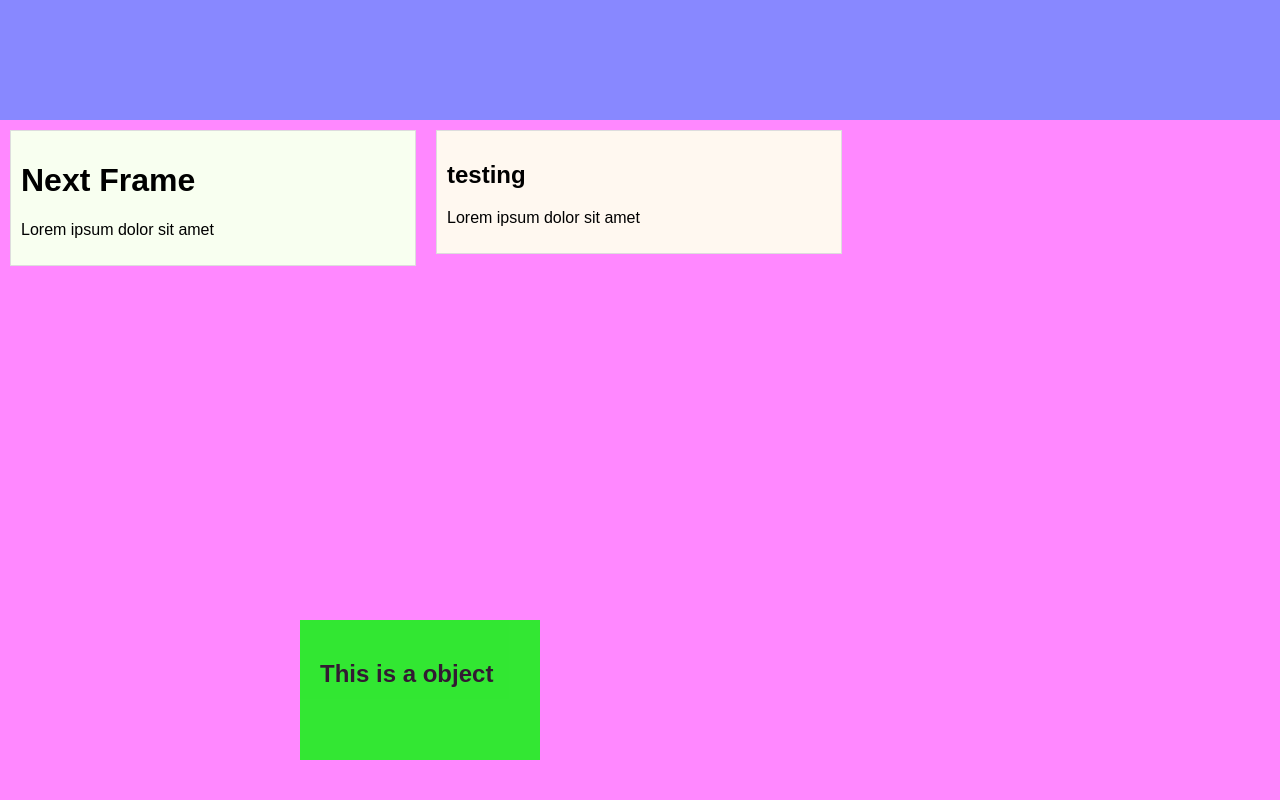
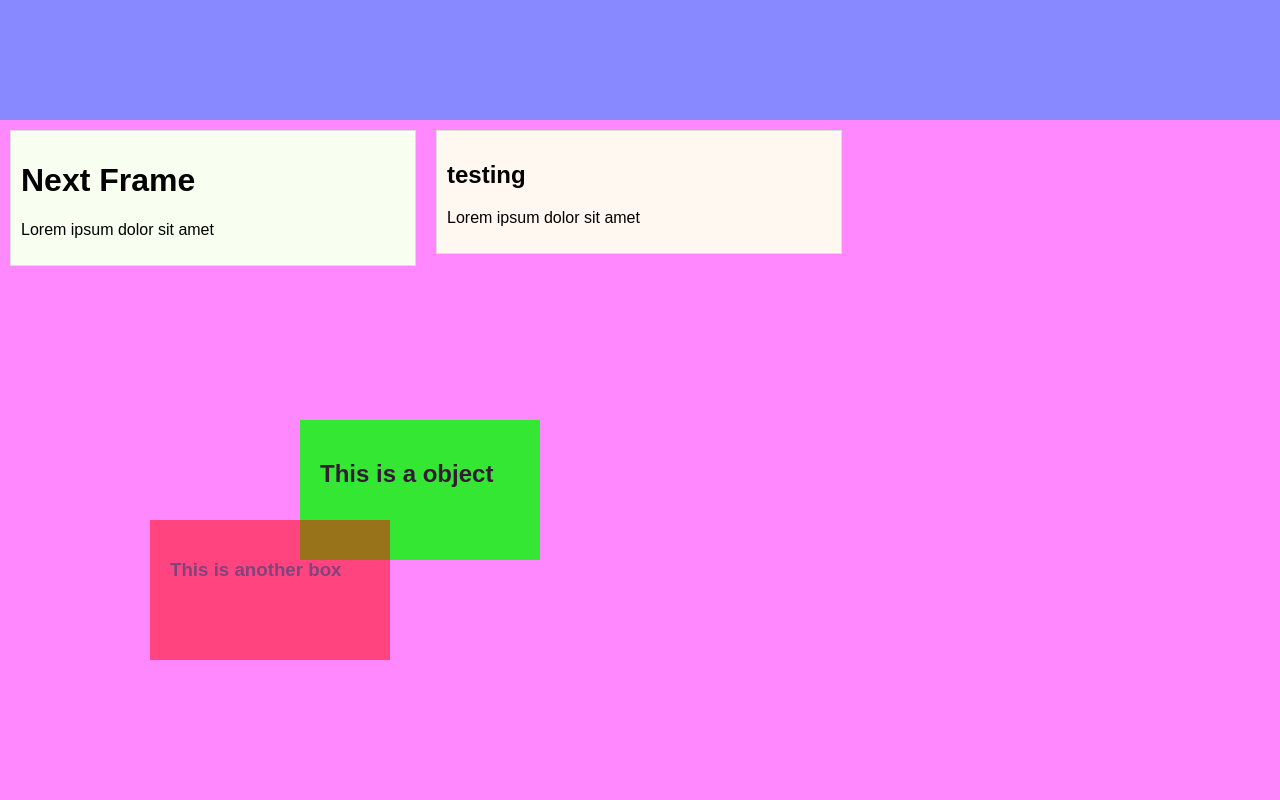
Before and after one commit to jkt3000/parallax, a plain HTML site: page index.html in a window 1280 px wide. Shown: the part 1080-1880 px from the top of the page. Drawn offline with nearby package versions, Linux system fonts and the light colour scheme.

Commit message:
new, simpler implementation using position:fixed layers instead.

```diff
--- a/index.html
+++ b/index.html
@@ -10,17 +10,17 @@
     .frame { height: 1200px; display:block; position:relative;}
     .box { padding: 10px; margin: 10px; min-height: 100px; border:1px solid #ddd; width: 30%; float:left; }
 
-    .obj { position:absolute; padding: 20px; width: 200px; height: 100px; }
+    .obj { position:fixed; padding: 20px; width: 200px; height: 100px; }
     .foreground { z-index: 20; opacity: 0.5; left: 150px; background: #ff0000;}
     .midground  { z-index: 10; opacity: 0.8; left: 300px; background: #00ff00;}
-    .background { z-index: 1;  opacity: 1; left: 350px; background: #0000ff;}
+    .background { z-index: 1;  opacity: 1; left: 350px;   background: #0000ff;}
 
     #object1 { top: 300px;}
     #object2 { top: 400px;}
-    #object3 { top: 500px;}
-    #object4 { top: 600px;}
-    #object5 { top: 300px;}
-    #object6 { top: 400px;}
+    #object3 { top: 1500px;}
+    #object4 { top: 1600px;}
+    #object5 { top: 2600px;}
+    #object6 { top: 2700px;}
 
   </style>
 </head>
@@ -33,11 +33,11 @@
       <p>Lorem ipsum dolor sit amet</p>
     </div>
 
-    <div class="midground obj" id="object1" data-scrollFactor=".8" data-scrollStart="1" data-scrollEnd="600">
+    <div class="midground obj" id="object1" data-scrollFactor=".5" data-scrollStart="1" data-scrollEnd="600">
       <h2>This is a object</h2>
     </div>
 
-    <div class="foreground obj" id="object2" data-scrollFactor=".3" data-scrollStart="1" data-scrollEnd="600">
+    <div class="foreground obj" id="object2" data-scrollFactor="-.2" data-scrollStart="1" data-scrollEnd="600">
       <h3>This is another box</h3>
     </div>
 
@@ -58,11 +58,11 @@
 
   <!-- frame -->
   <div id="beta" class="frame" style="background: #f8f; overflow:hidden">
-    <div class="midground obj" id="object3" data-scrollFactor=".7" data-scrollStart="300" data-scrollEnd="700">
+    <div class="midground obj" id="object3" data-scrollFactor=".7" data-scrollStart="900" data-scrollEnd="1200">
       <h2>This is a object</h2>
     </div>
 
-    <div class="foreground obj" id="object4" data-scrollFactor=".5" data-scrollStart="400" data-scrollEnd="800">
+    <div class="foreground obj" id="object4" data-scrollFactor=".5" data-scrollStart="1000" data-scrollEnd="1200">
       <h3>This is another box</h3>
     </div>
 
@@ -79,11 +79,11 @@
 
   <!-- frame -->
   <div id="gamma" class="frame" style="background: #ff8">
-    <div class="midground obj" id="object5" data-scrollFactor=".4" data-scrollStart="0" data-scrollEnd="500" style="background:none">
+    <div class="midground obj" id="object5" data-scrollFactor=".4" data-scrollStart="1600" data-scrollEnd="1900" style="background:none">
       <h2>This IS A CLEAR BOX</h2>
     </div>
 
-    <div class="background obj" id="object6" data-scrollFactor=".5" data-scrollStart="200" data-scrollEnd="700">
+    <div class="background obj" id="object6" data-scrollFactor="-.4" data-scrollStart="2000" data-scrollEnd="2400">
       <h3>This is another box</h3>
     </div>
 
--- a/parallax.js
+++ b/parallax.js
@@ -7,19 +7,13 @@
 (function($) {
   $.fn.parallax = function(options) {
     var opts = $.extend({}, $.fn.parallax.defaults, options);
-
-    var windowSize = $(window).height();    // store window size
-    // update window size if when gets resized
-    $(window).resize(function(){
-      windowSize = $(window).height();
-    });
-
-    // cache frames and add event listener for 'inview'
-    $.fn.parallax.frames = $('.' + opts.frameClass);
-    $($.fn.parallax.frames).bind('inview', frameInViewHandler);
+    var prevPos = 0;  // start pos at 0
 
     // init all data-scrollFactor elements and store orig pos & start/stop and factor
-    $("[data-scrollFactor]").each(function(i,el){
+    var $layers = $("[data-scrollFactor]");
+
+    // cache some data in each layer
+    $layers.each(function(i,el){
       $(el).data({
         origPos: $(el).position().top,
         scrollFactor: $(el).attr('data-scrollFactor'),
@@ -30,52 +24,41 @@
 
     // listen to scrolling
     $(this).scroll(function(e){
-      var currPos = $(this).scrollTop();
-      var frames = getVisibleFrames(currPos, currPos + windowSize);
-      if (frames.length > 0) {
-        $.each(frames, function(i,el){
-          $(el).trigger('inview', {'currPos':currPos});
-        });
-      }
+      var currPos = $(this).scrollTop();  // get scroll pos
+      log("curr: "+currPos);
+      var delta = currPos - prevPos;
+
+      // loop through all layers
+      $layers.each(function(i,el){
+        var params = $(el).data();
+
+        // calculate newPos for layer
+        var newPos = params.origPos - currPos;
+        // add/sub back in scroll range
+        if (currPos > params.scrollEnd) {
+          var amt = params.scrollEnd - params.scrollStart;
+        } else if (currPos > params.scrollStart) {
+          var amt = currPos - params.scrollStart;
+        } else {
+          var amt = 0;
+        }
+        newPos += amt * params.scrollFactor;
+        $(el).css({'top': newPos+"px"}); // move layer
+        //$(el).animate({'top':newPos+"px"}, 10);
+      });
+
+      prevPos = currPos;
     });
-
-    // returns frames which are currently visible in browser window
-    function getVisibleFrames(top, bot) {
-      return $.map($.fn.parallax.frames, function(el, i){
-        var frameTop = $(el).position().top;
-        var frameBot = frameTop + $(el).height();
-        return ((frameTop < top && frameBot > bot) || (frameTop < bot && frameBot > top) || (frameTop > top && frameBot < bot)) ? el : null;
-      });
-    }
-
-    // callback when frame is in view
-    // repositions scrollable elements by relPos * factor
-    function frameInViewHandler(e, params) {
-      var $frame   = $(e.target);
-      var frameTop = $frame.position().top;
-      var relPos   = frameTop === 0 ? params.currPos : params.currPos - frameTop;
-      var currPos  = params.currPos;
-
-      $frame.find('[data-scrollFactor]').each(function(i,el){
-        var data = $(el).data();
-        if (relPos < data.scrollStart || relPos > data.scrollEnd) {
-          return;
-        }
-
-        var newPos = data.origPos + (currPos - frameTop) * data.scrollFactor;
-        //$(el).css({'top':newPos + 'px'});
-        $(el).animate({'top':newPos+"px"}, 20);
-      });
-    };
 
     return this;
   };
 
-  $.fn.parallax.frames = [];
-  $.fn.parallax.defaults = {
-    frameClass: 'frame'
-  };
+  $.fn.parallax.defaults = {};
 
   /* private functions */
-
+  function log(msg) {
+    if (window.debug === true && console && console.log) {
+      console.log(msg);
+    }
+  }
 })(jQuery);
```
Also changed, not shown: 1 other file.
